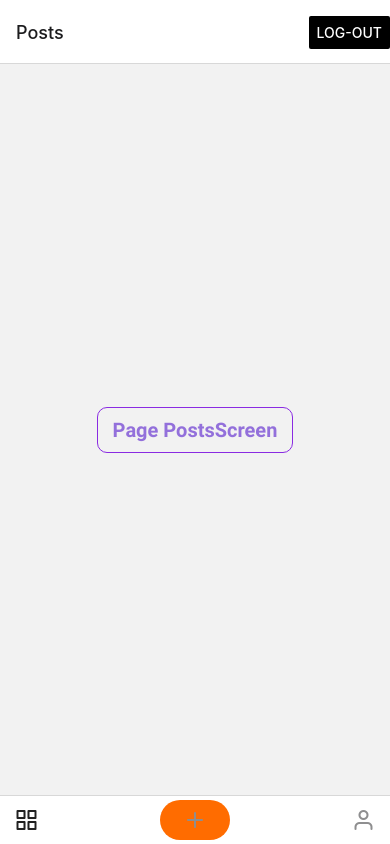
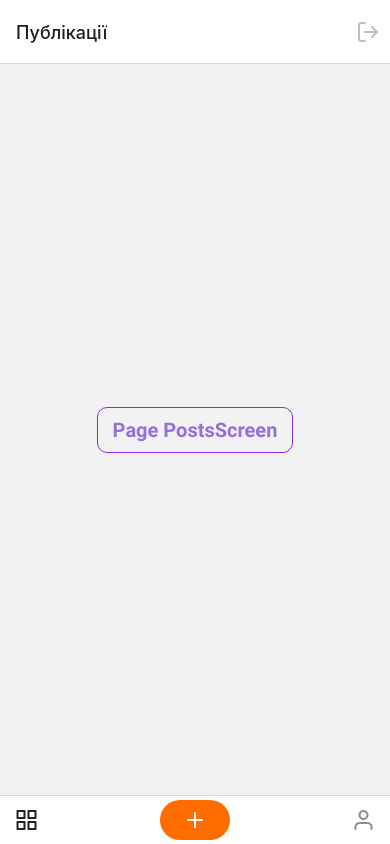
Before and after one commit to K-Basket/react-native-hw, a React Native app: screen /Home in a window 390 px wide. Built offline with nearby package versions, Linux system fonts and the light colour scheme.

Commit message:
final hw4

```diff
--- a/Screens/Home.js
+++ b/Screens/Home.js
@@ -13,16 +13,19 @@ export function Home() {
   const navigation = useNavigation();
 
   const optionPosts = {
+    title: 'Публікації',
     headerRight: () => {
       return (
-        <Button
+        <TouchableOpacity
+          style={{ marginRight: 10 }}
+          activeOpacity={0.3}
           onPress={() => {
+            console.log('here is log-out function');
             navigation.navigate('Login');
-            console.log('here is log-out function');
           }}
-          title="Log-out"
-          color="black"
-        />
+        >
+          <Feather name="log-out" size={24} color="#BDBDBD" />
+        </TouchableOpacity>
       );
     },
     tabBarIcon: ({ focused, size, color }) => (
@@ -36,18 +39,20 @@ export function Home() {
   };
 
   const optionsCreatePosts = {
+    title: 'Створити публікацію',
     tabBarIcon: ({ focused, size, color }) => (
       <TouchableOpacity
-        style={styles.btn}
+        style={{ ...styles.btn, width: focused ? 80 : 70 }}
         activeOpacity={0.8}
         onPress={() => console.log('tabBarIcon')}
       >
-        <Feather name="plus" size={24} color={focused ? '#fff' : color} />
+        <Feather name="plus" size={24} color="#fff" />
       </TouchableOpacity>
     ),
   };
 
   const optionsProfile = {
+    headerShown: false,
     tabBarIcon: ({ focused, size, color }) => (
       <Feather
         style={{ alignSelf: 'flex-start', marginLeft: 39 }}
@@ -83,7 +88,7 @@ const styles = StyleSheet.create({
     justifyContent: 'center',
     alignItems: 'center',
     backgroundColor: '#FF6C00',
-    width: 70,
+    // width: 70,
     height: 40,
     borderRadius: 100,
   },
--- a/components/Navigation.js
+++ b/components/Navigation.js
@@ -8,6 +8,27 @@ import { Button } from 'react-native';
 
 export function Navigation() {
   const MainStack = createStackNavigator(); // переходы мажду экранами
+
+  const optionsHome = {
+    headerShown: false,
+    title: 'Home page',
+    headerStyle: { backgroundColor: `#f5f5dc` },
+    headerTintColor: 'green',
+    headerTitleStyle: {
+      fontWeight: 'bold',
+      fontSize: 20,
+      color: '#ff8c00',
+    },
+    headerRight: () => {
+      return (
+        <Button
+          onPress={() => console.log('click Button')}
+          title="Press me"
+          color="black"
+        />
+      );
+    },
+  };
 
   return (
     <>
@@ -24,30 +45,7 @@ export function Navigation() {
           options={{ headerShown: false }}
         />
 
-        <MainStack.Screen
-          name="Home"
-          component={Home}
-          options={{
-            headerShown: false,
-            title: 'Home page',
-            headerStyle: { backgroundColor: `#f5f5dc` },
-            headerTintColor: 'green',
-            headerTitleStyle: {
-              fontWeight: 'bold',
-              fontSize: 20,
-              color: '#ff8c00',
-            },
-            headerRight: () => {
-              return (
-                <Button
-                  onPress={() => console.log('click Button')}
-                  title="Press me"
-                  color="black"
-                />
-              );
-            },
-          }}
-        />
+        <MainStack.Screen name="Home" component={Home} options={optionsHome} />
 
         <MainStack.Screen
           name="Comments"
```
Also changed, not shown: App.js (+1 -10 lines).
